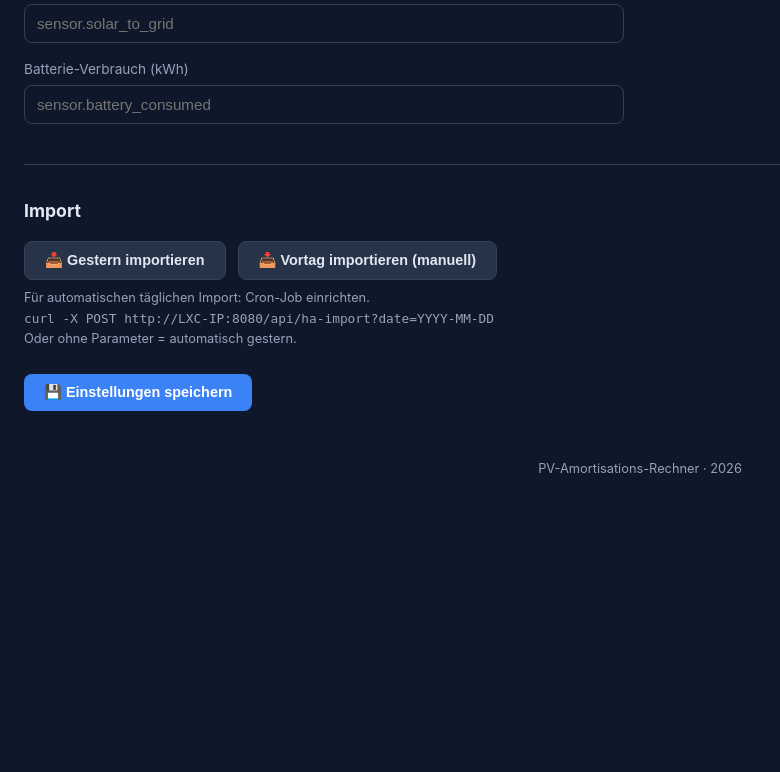
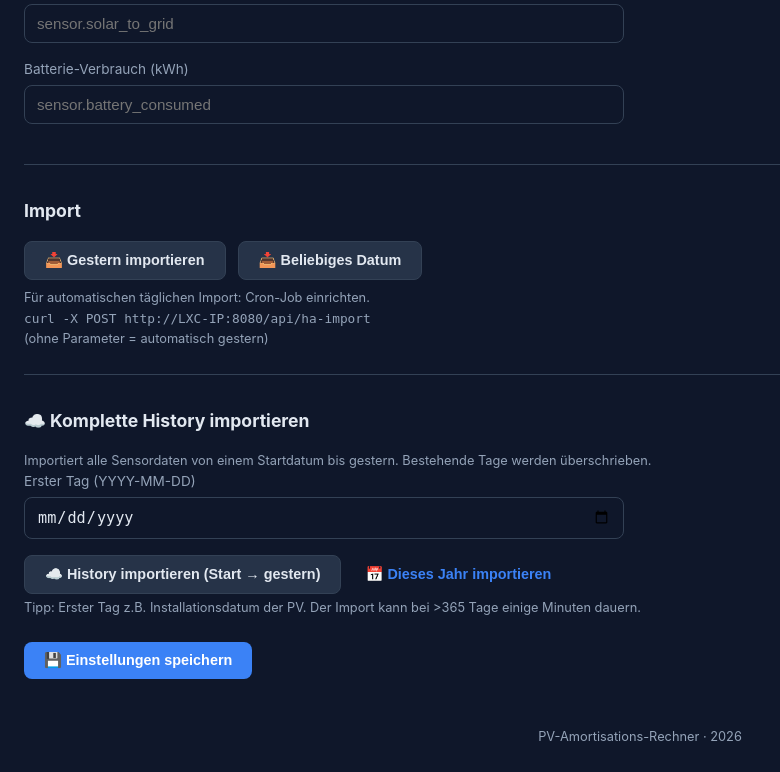
Before and after one commit to bjk201/hermes, a Flask app: page /settings in a window 1280 px wide. Shown: the part 1121-1893 px from the top of the page, without its empty margins (0-780 px from the left). Before the commit the page ends 1594 px from the top, so only its background shows below. Run offline with Flask 3, Linux system fonts and the light colour scheme; the visitor is signed in with stand-in values (Sample User, id 1).

Commit message:
HA Range Import: komplette History ab Startdatum bis gestern in einem Rutsch

```diff
--- a/app/main.py
+++ b/app/main.py
@@ -163,6 +163,7 @@ def get_ha_settings() -> dict:
         "ha_sensor_grid_to_house", "ha_sensor_consumed_solar",
         "ha_sensor_consumption", "ha_sensor_solar_to_battery",
         "ha_sensor_solar_to_grid", "ha_sensor_battery_usage",
+        "ha_history_first_date",
     ]
     return {k: Settings.get(k, "") for k in keys}
 
@@ -200,7 +201,6 @@ def ha_api_fetch_day(target_date: date, settings: dict) -> dict | None:
         log.warning("HA URL oder Token nicht konfiguriert.")
         return None
 
-    # Zeitraum: 00:00:00 → 23:59:59 des target_date (UTC ISO Format)
     start_dt = datetime.combine(target_date, datetime.min.time()).strftime("%Y-%m-%dT%H:%M:%S")
     end_dt   = datetime.combine(target_date, datetime.max.time()).strftime("%Y-%m-%dT%H:%M:%S")
 
@@ -225,10 +225,8 @@ def ha_api_fetch_day(target_date: date, settings: dict) -> dict | None:
         try:
             with urllib.request.urlopen(req, timeout=15) as resp:
                 data = _json.loads(resp.read().decode())
-            # data = [[{state, last_changed, ...}, ...]]
             entries = data[0] if data else []
             if len(entries) >= 2:
-                # Differenz letzter → erster Wert des Tages = Verbrauch/Produktion
                 try:
                     first_val = float(entries[0].get("state", 0))
                 except (ValueError, TypeError):
@@ -239,12 +237,145 @@ def ha_api_fetch_day(target_date: date, settings: dict) -> dict | None:
                     last_val = 0.0
                 diff = last_val - first_val
                 if diff < 0:
-                    diff = 0.0  # Counter-Reset o.ä.
+                    diff = 0.0
                 result[db_field] = round(diff, 4)
         except Exception as exc:
             log.warning("HA API Fehler für %s: %s", entity_id, exc)
 
     return result if result else None
+
+
+def ha_api_fetch_range(settings: dict, first_date: date, last_date: date) -> dict[date, dict]:
+    """
+    Ruft HA History API für einen Zeitraum ab (ein Call pro Sensor für ganzen Range).
+    Gibt dict[date, dict[field, float]] zurück – deutlich effizienter als Einzel-Calls.
+    """
+    ha_url = settings.get("ha_url", "").rstrip("/")
+    ha_token = settings.get("ha_token", "")
+    if not ha_url or not ha_token:
+        return {}
+
+    from datetime import timedelta
+    start_dt = datetime.combine(first_date, datetime.min.time()).strftime("%Y-%m-%dT%H:%M:%S")
+    end_dt   = datetime.combine(last_date, datetime.max.time()).strftime("%Y-%m-%dT%H:%M:%S")
+
+    # Rohdaten: dict[entity_id, list_of_entries]
+    raw: dict[str, list] = {}
+    for setting_key, _db_field in _HA_SENSOR_FIELDS.items():
+        entity_id = settings.get(setting_key, "").strip()
+        if not entity_id or entity_id in raw:
+            continue
+        url = (
+            f"{ha_url}/api/history/period/{start_dt}"
+            f"?filter_entity_id={entity_id}"
+            f"&minimal_response"
+            f"&significant_changes_only=0"
+            f"&end_time={end_dt}"
+        )
+        req = urllib.request.Request(url, headers={
+            "Authorization": f"Bearer {ha_token}",
+            "Content-Type": "application/json",
+        })
+        try:
+            with urllib.request.urlopen(req, timeout=30) as resp:
+                data = _json.loads(resp.read().decode())
+            raw[entity_id] = data[0] if data else []
+        except Exception as exc:
+            log.warning("HA API Range Fehler für %s: %s", entity_id, exc)
+            raw[entity_id] = []
+
+    # Mapping: entity_id → db_field
+    entity_to_field: dict[str, str] = {}
+    for setting_key, db_field in _HA_SENSOR_FIELDS.items():
+        eid = settings.get(setting_key, "").strip()
+        if eid:
+            entity_to_field[eid] = db_field
+
+    # Pro Tag: Differenz first→last state pro Sensor
+    result: dict[date, dict[str, float]] = {}
+    total_days = (last_date - first_date).days + 1
+
+    for day_offset in range(total_days):
+        d = first_date + timedelta(days=day_offset)
+        day_data: dict[str, float] = {}
+        for entity_id, entries in raw.items():
+            db_field = entity_to_field.get(entity_id)
+            if not db_field:
+                continue
+            # Filtere Einträge für diesen Tag
+            day_entries = [
+                e for e in entries
+                if _parse_ha_datetime(e.get("last_changed", "")).date() == d
+            ]
+            if len(day_entries) >= 2:
+                try:
+                    first_v = float(day_entries[0].get("state", 0))
+                except (ValueError, TypeError):
+                    first_v = 0.0
+                try:
+                    last_v = float(day_entries[-1].get("state", 0))
+                except (ValueError, TypeError):
+                    last_v = 0.0
+                diff = max(last_v - first_v, 0.0)
+                day_data[db_field] = round(diff, 4)
+        if day_data:
+            result[d] = day_data
+
+    return result
+
+
+def _parse_ha_datetime(dt_str: str) -> datetime:
+    """Parst HA datetime Strings (mit oder ohne Mikrosekunden)."""
+    try:
+        return datetime.fromisoformat(dt_str)
+    except (ValueError, TypeError):
+        return datetime.min
+
+
+def ha_import_range(first_date: date, last_date: date) -> tuple[int, int, str]:
+    """
+    Importiert komplette History von HA für Zeitraum [first_date, last_date].
+    Gibt (imported_days, total_days, message) zurück.
+    Alles in EINER DB-Transaction.
+    """
+    settings = get_ha_settings()
+    if not settings.get("ha_url"):
+        return 0, 0, "HA URL nicht konfiguriert."
+
+    range_data = ha_api_fetch_range(settings, first_date, last_date)
+    if not range_data:
+        return 0, 0, f"Keine Daten von HA für {first_date} – {last_date}."
+
+    from datetime import timedelta
+    total_days = (last_date - first_date).days + 1
+    imported = 0
+
+    with db.session.begin():
+        for day_offset in range(total_days):
+            d = first_date + timedelta(days=day_offset)
+            data = range_data.get(d)
+            if not data:
+                continue
+            rec = DailyEnergy.query.filter_by(day=d).first()
+            if rec:
+                for k, v in data.items():
+                    setattr(rec, k, v)
+            else:
+                db.session.add(DailyEnergy(day=d, **data))
+            imported += 1
+
+        db.session.add(ImportLog(
+            filename=f"HA-RANGE-{first_date}-to-{last_date}",
+            year=first_date.year,
+            month=first_date.month,
+            records_count=imported,
+            source="ha_api",
+        ))
+
+    return imported, total_days, (
+        f"✓ {imported}/{total_days} Tage importiert "
+        f"({first_date} → {last_date})"
+    )
 
 
 def ha_import_day(target_date: date) -> tuple[int, str]:
@@ -701,6 +832,7 @@ def settings_route():
         ]
         for key in sensor_keys:
             Settings.set(key, request.form.get(key, "").strip())
+        Settings.set("ha_history_first_date", request.form.get("ha_history_first_date", "").strip())
         flash("Einstellungen gespeichert!", "success")
         return redirect(url_for("settings_route"))
 
@@ -751,6 +883,65 @@ def ha_test_api():
         return jsonify({"ok": False, "error": str(exc)}), 400
 
 
+@app.route("/api/ha-import-range", methods=["POST"])
+def ha_import_range_api():
+    """
+    Importiert komplette History von HA.
+    Params: first=YYYY-MM-DD (default: erster eigener Tag oder 2024-01-01)
+            last=YYYY-MM-DD  (default: gestern)
+    Gibt JSON mit imported/total zurück.
+    Da dies länger dauern kann, läuft es synchron (bis ~500 Tage ok).
+    """
+    from datetime import timedelta
+
+    first_str = request.args.get("first", "")
+    last_str  = request.args.get("last", "")
+
+    # Default: gestern
+    yesterday = date.today() - timedelta(days=1)
+
+    if last_str:
+        try:
+            last_date = date.fromisoformat(last_str)
+        except ValueError:
+            return jsonify({"error": "Ungültiges last-Datum"}), 400
+    else:
+        last_date = yesterday
+
+    if first_str:
+        try:
+            first_date = date.fromisoformat(first_str)
+        except ValueError:
+            return jsonify({"error": "Ungültiges first-Datum"}), 400
+    else:
+        # Default: Setting oder Jahr zurück
+        first_setting = Settings.get("ha_history_first_date", "")
+        if first_setting:
+            try:
+                first_date = date.fromisoformat(first_setting)
+            except ValueError:
+                first_date = date(last_date.year, 1, 1)
+        else:
+            first_date = date(last_date.year, 1, 1)
+
+    if first_date > last_date:
+        return jsonify({"error": "first-Datum nach last-Datum"}), 400
+
+    try:
+        imported, total, msg = ha_import_range(first_date, last_date)
+        return jsonify({
+            "ok": True,
+            "imported": imported,
+            "total": total,
+            "first": str(first_date),
+            "last": str(last_date),
+            "message": msg,
+        })
+    except Exception as exc:
+        log.exception("HA Range Import failed")
+        return jsonify({"ok": False, "error": str(exc)}), 500
+
+
 # ── Entry Point ───────────────────────────────────────────────────────────────
 
 if __name__ == "__main__":
--- a/app/static/css/style.css
+++ b/app/static/css/style.css
@@ -265,6 +265,22 @@ h1 { font-size: 1.5rem; margin-bottom: 24px; font-weight: 700; }
 .sensor-row { max-width: 600px; }
 .ha-import-card { border-left: 3px solid var(--primary); }
 
+/* ── Progress Bar ──────────────────────────────────────────────────────────── */
+.progress-bar {
+    width: 100%;
+    height: 6px;
+    background: var(--border);
+    border-radius: 3px;
+    overflow: hidden;
+}
+.progress-fill {
+    height: 100%;
+    background: var(--primary);
+    border-radius: 3px;
+    transition: width .3s;
+    width: 0%;
+}
+
 @media (max-width: 768px) {
     .kpi-grid { grid-template-columns: repeat(2, 1fr); }
     .nav-links a { padding: 4px 8px; font-size: 0.8rem; }
--- a/app/templates/settings.html
+++ b/app/templates/settings.html
@@ -57,14 +57,40 @@
                 📥 Gestern importieren
             </button>
             <button type="button" id="btnImportToday" class="btn btn-secondary" onclick="importToday()">
-                📥 Vortag importieren (manuell)
+                📥 Beliebiges Datum
             </button>
             <span id="importResult"></span>
         </div>
         <div class="hint" style="margin-top:8px;">
             Für automatischen täglichen Import: Cron-Job einrichten.<br>
-            <code>curl -X POST http://LXC-IP:8080/api/ha-import?date=YYYY-MM-DD</code><br>
-            Oder ohne Parameter = automatisch gestern.
+            <code>curl -X POST http://LXC-IP:8080/api/ha-import</code><br>
+            (ohne Parameter = automatisch gestern)
+        </div>
+    </section>
+
+    <section class="settings-section" id="historyImport">
+        <h2>☁️ Komplette History importieren</h2>
+        <p class="hint">Importiert alle Sensordaten von einem Startdatum bis gestern. Bestehende Tage werden überschrieben.</p>
+        <div class="form-row sensor-row">
+            <label for="ha_history_first_date">Erster Tag (YYYY-MM-DD)</label>
+            <input type="date" id="ha_history_first_date" name="ha_history_first_date"
+                   value="{{ ha.get('ha_history_first_date', '') }}"
+                   placeholder="2024-01-01" class="form-control">
+        </div>
+        <div class="form-actions">
+            <button type="button" id="btnImportHistory" class="btn btn-secondary" onclick="importHistory()">
+                ☁️ History importieren (Start → gestern)
+            </button>
+            <button type="button" class="btn btn-link" onclick="importHistoryThisYear()">
+                📅 Dieses Jahr importieren
+            </button>
+            <span id="historyImportResult"></span>
+        </div>
+        <div id="historyProgress" class="progress-bar" style="display:none; margin-top:8px;">
+            <div class="progress-fill" style="width:0%"></div>
+        </div>
+        <div class="hint" style="margin-top:4px;">
+            Tipp: Erster Tag z.B. Installationsdatum der PV. Der Import kann bei >365 Tage einige Minuten dauern.
         </div>
     </section>
 
@@ -125,5 +151,41 @@ function importToday() {
     const dateStr = prompt('Datum importieren (YYYY-MM-DD):', d.toISOString().slice(0, 10));
     if (dateStr) importDate(dateStr);
 }
+
+async function importHistory() {
+    const firstDate = document.getElementById('ha_history_first_date').value;
+    if (!firstDate) {
+        alert('Bitte ein Startdatum (Erster Tag) angeben.');
+        return;
+    }
+    const resultEl = document.getElementById('historyImportResult');
+    const btn = document.getElementById('btnImportHistory');
+    btn.disabled = true;
+    btn.textContent = '⏳ Importiere – das kann etwas dauern...';
+    resultEl.textContent = '';
+    try {
+        const resp = await fetch('/api/ha-import-range?first=' + firstDate, { method: 'POST' });
+        const data = await resp.json();
+        if (data.ok) {
+            resultEl.innerHTML = '✅ <strong>' + data.message + '</strong>';
+            resultEl.style.color = '#2e7d32';
+        } else {
+            resultEl.innerHTML = '❌ ' + (data.error || 'Fehler');
+            resultEl.style.color = '#c62828';
+        }
+    } catch (e) {
+        resultEl.innerHTML = '❌ Fehler: ' + e;
+        resultEl.style.color = '#c62828';
+    } finally {
+        btn.disabled = false;
+        btn.textContent = '☁️ History importieren (Start → gestern)';
+    }
+}
+
+function importHistoryThisYear() {
+    const y = new Date().getFullYear();
+    document.getElementById('ha_history_first_date').value = y + '-01-01';
+    importHistory();
+}
 </script>
 {% endblock %}
```
